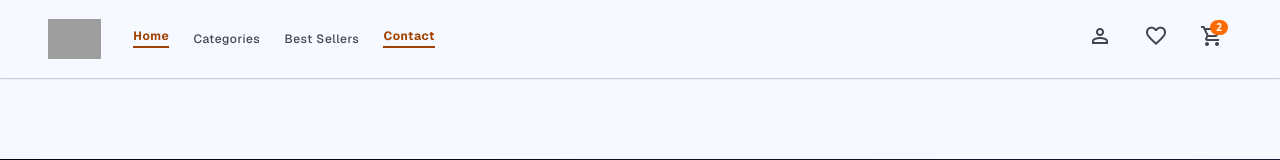
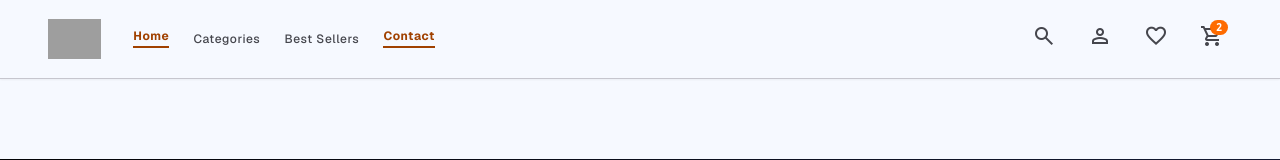
Before and after one commit to Atik-hridoy/pabon_maker_ecommerce, a React (Vite) app: page / in a window 1280 px wide. Shown: the top 160 px of the page. Built offline with nearby package versions, Linux system fonts and the light colour scheme; grey boxes are pictures that could not be loaded.

Commit message:
search added

```diff
--- a/src/components/layout/Navbar.jsx
+++ b/src/components/layout/Navbar.jsx
@@ -5,6 +5,7 @@ import AuthModal from '../auth/AuthModal';
 export default function Navbar() {
   const [isMobileMenuOpen, setIsMobileMenuOpen] = useState(false);
   const [isAuthModalOpen, setIsAuthModalOpen] = useState(false);
+  const [isSearchOpen, setIsSearchOpen] = useState(false);
   const navigate = useNavigate();
 
   const handleAccountClick = () => {
@@ -65,6 +66,9 @@ export default function Navbar() {
             </div>
           </div>
           <div className="flex items-center gap-2 md:gap-4">
+            <button onClick={() => setIsSearchOpen(!isSearchOpen)} className="p-2 text-on-surface-variant dark:text-surface-variant hover:text-secondary transition-all active:opacity-80 active:scale-95">
+              <span className="material-symbols-outlined">search</span>
+            </button>
             <button onClick={handleAccountClick} className="hidden sm:block p-2 text-on-surface-variant dark:text-surface-variant hover:text-secondary transition-all active:opacity-80 active:scale-95">
               <span className="material-symbols-outlined">person</span>
             </button>
@@ -129,6 +133,24 @@ export default function Navbar() {
             </div>
           </div>
         )}
+
+        {/* Search Bar Overlay */}
+        {isSearchOpen && (
+          <div className="w-full px-margin-mobile md:px-margin-desktop py-3 bg-surface border-t border-outline-variant/30 animate-in slide-in-from-top-2">
+            <div className="max-w-3xl mx-auto flex items-center gap-2 bg-white rounded-full px-4 py-2 border border-outline-variant focus-within:border-secondary focus-within:ring-1 focus-within:ring-secondary transition-all shadow-sm">
+               <span className="material-symbols-outlined text-outline">search</span>
+               <input
+                 type="text"
+                 placeholder="Search for components, tools, or part numbers..."
+                 className="w-full bg-transparent border-none focus:ring-0 text-sm font-medium text-on-surface px-2"
+                 autoFocus
+               />
+               <button onClick={() => setIsSearchOpen(false)} className="text-on-surface-variant hover:text-error flex items-center justify-center">
+                 <span className="material-symbols-outlined text-[20px]">close</span>
+               </button>
+            </div>
+          </div>
+        )}
       </header>
       <AuthModal isOpen={isAuthModalOpen} onClose={() => setIsAuthModalOpen(false)} />
     </>
```
